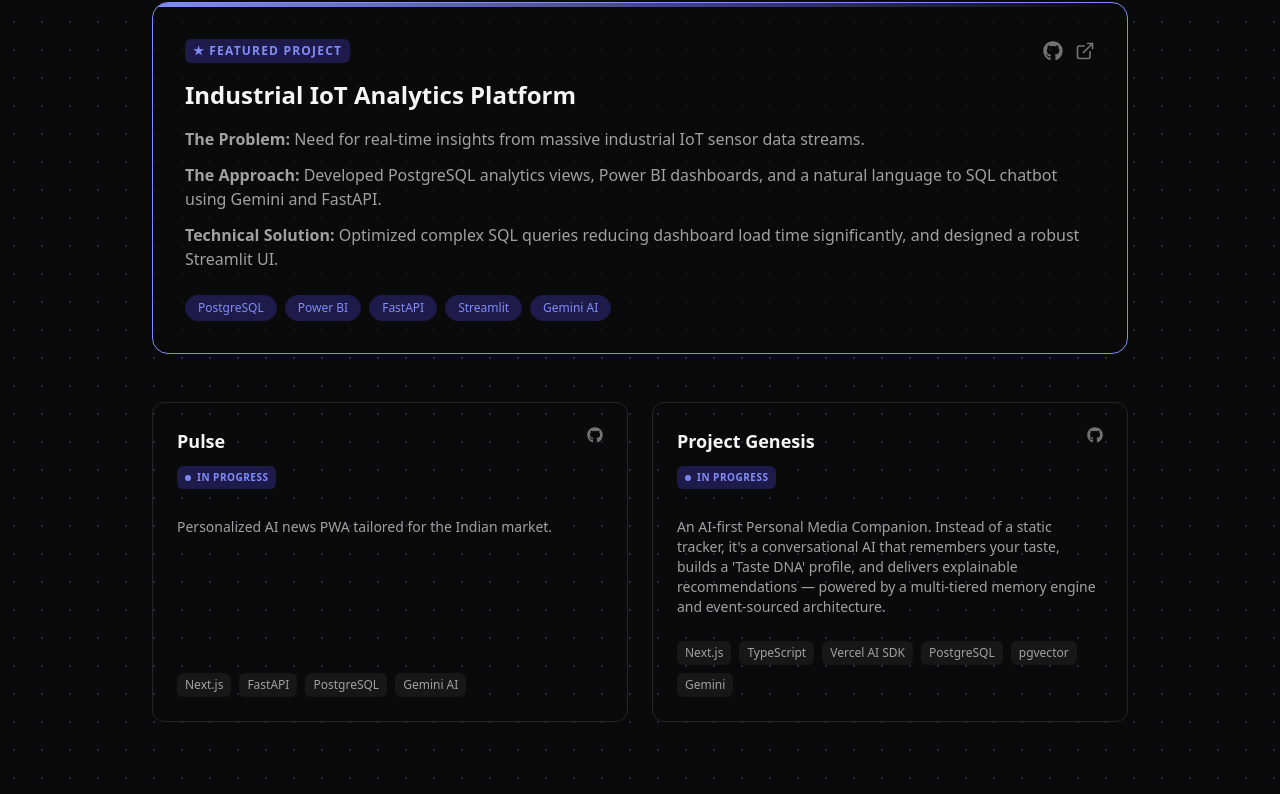
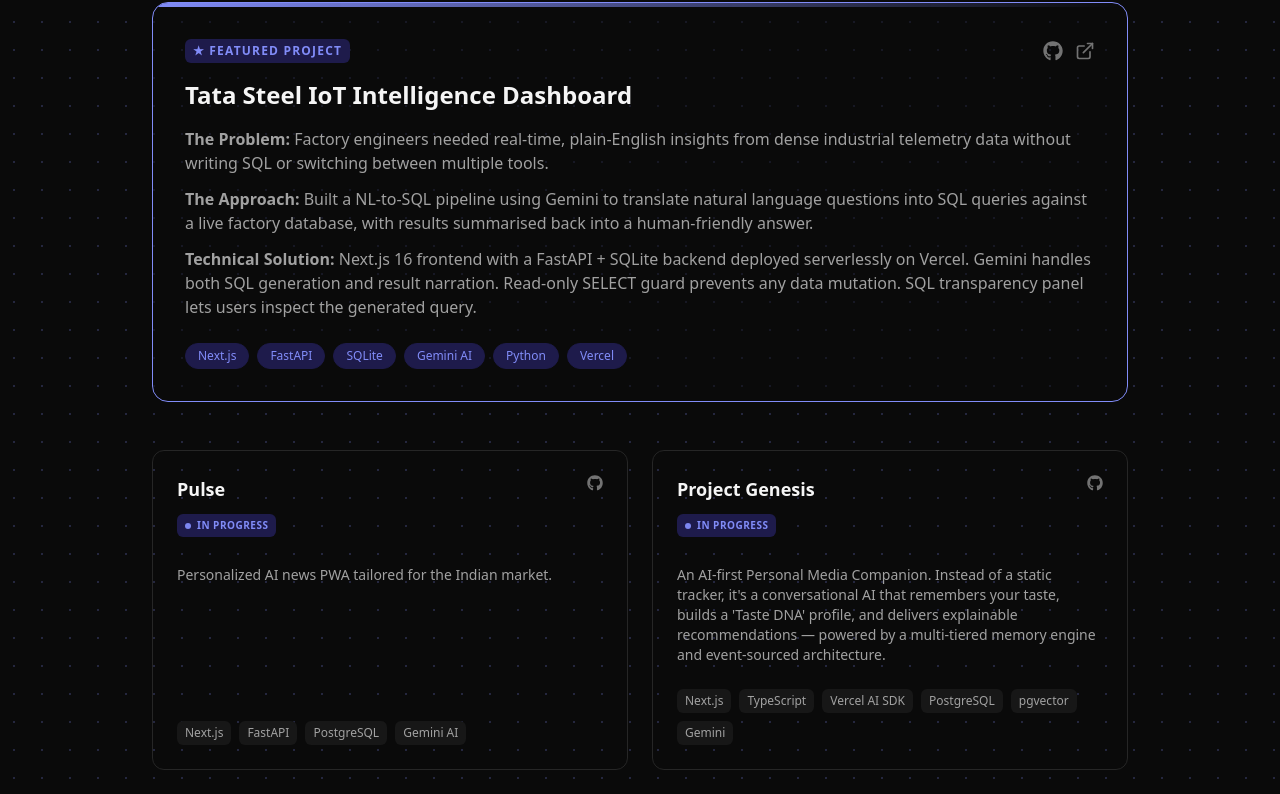
Before and after one commit to doomsday-the/portfolio, a Next.js app: page / in a window 1280 px wide. Shown: the part 1392-2186 px from the top of the page. Built offline with nearby package versions, Linux system fonts and the light colour scheme.

Commit message:
feat: update IoT dashboard and Pulse with real GitHub/live URLs from README

```diff
--- a/src/data/projects.ts
+++ b/src/data/projects.ts
@@ -1,8 +1,9 @@
 export type Project = {
   id: string;
   title: string;
-  status: "Featured" | "In Progress" | "Completed";
+  status: "Featured" | "In Progress" | "Completed" | "Coming Soon";
   description: string;
+  company?: string;
   problem?: string;
   approach?: string;
   technicalSol?: string;
@@ -15,16 +16,16 @@
 export const projectsData: Project[] = [
   {
     id: "tata-steel-analytics",
-    title: "Industrial IoT Analytics Platform",
+    title: "Tata Steel IoT Intelligence Dashboard",
     status: "Featured",
-    description: "Built during Tata Steel internship. An analytics platform with Gemini-powered NL-to-SQL chatbot.",
-    problem: "Need for real-time insights from massive industrial IoT sensor data streams.",
-    approach: "Developed PostgreSQL analytics views, Power BI dashboards, and a natural language to SQL chatbot using Gemini and FastAPI.",
-    technicalSol: "Optimized complex SQL queries reducing dashboard load time significantly, and designed a robust Streamlit UI.",
-    tags: ["PostgreSQL", "Power BI", "FastAPI", "Streamlit", "Gemini AI"],
-    githubUrl: "#",
-    liveUrl: "#",
-    image: "/api/placeholder/800/400"
+    company: "Tata Steel — Summer Internship",
+    description: "A full-stack industrial IoT chatbot dashboard for a simulated Tata Steel-like factory environment. Ask natural language questions about welding, gas cutting, and cladding operations — the AI generates SQL, queries the database, and returns a human-friendly answer.",
+    problem: "Factory engineers needed real-time, plain-English insights from dense industrial telemetry data without writing SQL or switching between multiple tools.",
+    approach: "Built a NL-to-SQL pipeline using Gemini to translate natural language questions into SQL queries against a live factory database, with results summarised back into a human-friendly answer.",
+    technicalSol: "Next.js 16 frontend with a FastAPI + SQLite backend deployed serverlessly on Vercel. Gemini handles both SQL generation and result narration. Read-only SELECT guard prevents any data mutation. SQL transparency panel lets users inspect the generated query.",
+    tags: ["Next.js", "FastAPI", "SQLite", "Gemini AI", "Python", "Vercel"],
+    githubUrl: "https://github.com/doomsday-the/factory-iot-chatbot",
+    liveUrl: "https://chatbot-frontend-rho-ashen.vercel.app",
   },
   {
     id: "pulse-ai-news",
@@ -32,7 +33,7 @@
     status: "In Progress",
     description: "Personalized AI news PWA tailored for the Indian market.",
     tags: ["Next.js", "FastAPI", "PostgreSQL", "Gemini AI"],
-    githubUrl: "#"
+    githubUrl: "https://github.com/doomsday-the/pules-ai"
   },
   {
     id: "project-genesis",
@@ -44,5 +45,12 @@
     technicalSol: "Next.js App Router + Vercel AI SDK for full-stack TypeScript and streaming. PostgreSQL with pgvector for hybrid semantic search. Event sourcing for reconstructing Taste DNA. Computed recommendation engine — math, not LLM magic.",
     tags: ["Next.js", "TypeScript", "Vercel AI SDK", "PostgreSQL", "pgvector", "Gemini"],
     githubUrl: "https://github.com/doomsday-the/Project-Genesis"
+  },
+  {
+    id: "coming-soon",
+    title: "Coming Soon",
+    status: "Coming Soon",
+    description: "The next project is in the works. Check back soon.",
+    tags: []
   }
 ];
```
